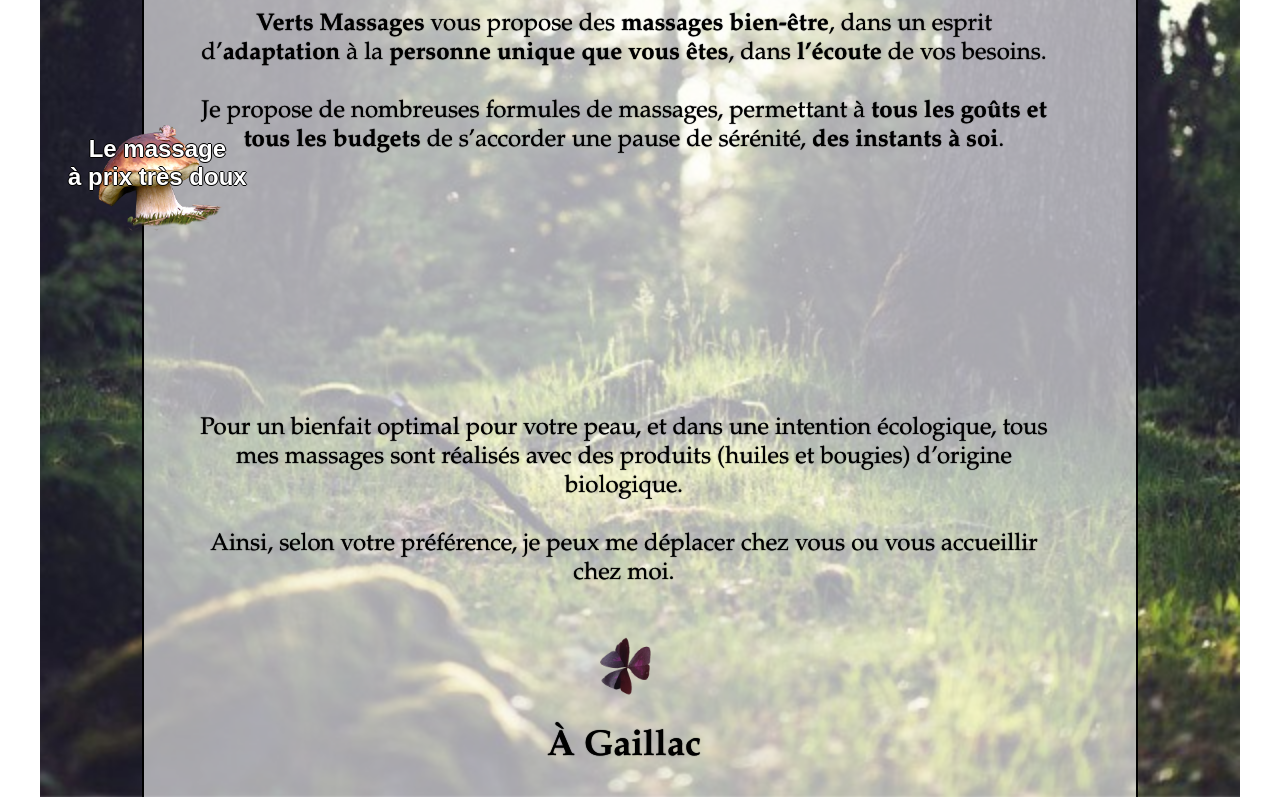
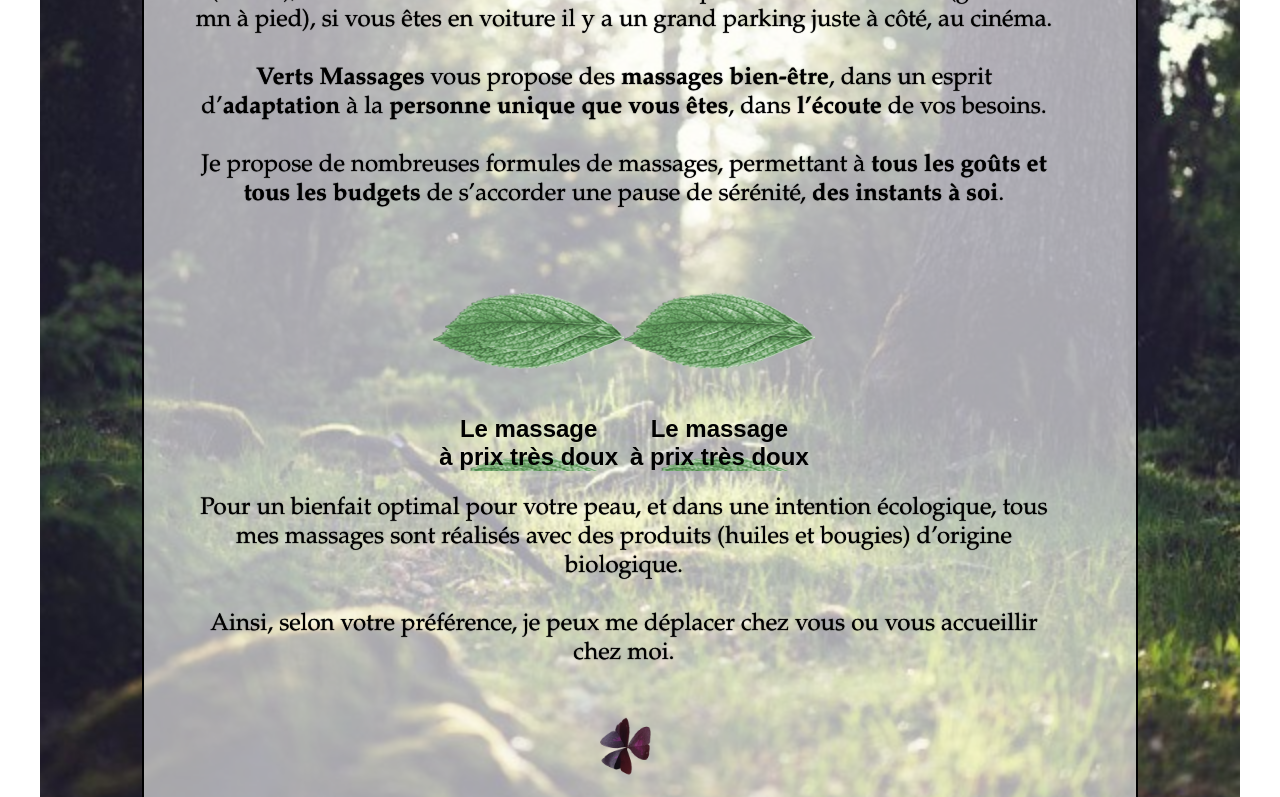
Before and after one commit to RomainDelran/VertsMassage, a Vue app: page / in a window 1280 px wide. Shown: the part 1080-1877 px from the top of the page. Built offline with nearby package versions, Linux system fonts and the light colour scheme; a web font is replaced by a local one.

Commit message:
Avant modification Article

```diff
--- a/src/App.vue
+++ b/src/App.vue
@@ -135,44 +135,46 @@
 /* Modification Laura cépe*/
 
 
-.texteChampignons{
-  position: relative;
-  top: -5em;
+
+
+.texteArticle{
+
+  top: 5em;
   font-size: 1.8em;
     text-align:center;
-    text-shadow: -1px 0 black, 0 1px black,
-      1px 0 black, 0 -1px black;
-      color: rgb(255, 255, 255);
+
+      color: rgb(0, 0, 0);
+
+  background-image:url("~@/assets/CepeBonneTaille.png");
 }
 
-.boutonChampignon1{
-  /*
-position:absolute ;
-left: 025em;
-top: 105em;
+.boutonFeuilleArticle{
+  background-image:url("~@/assets/CepeBonneTaille.png");
+
+
+
+
+/*left: -35em;
+top: -6em;
 */
-position:relative ;
-left: -35em;
-top: -6em;
-height: 50px;
+height: 15em;
 background-color: #00000000;
 
 
     border: none;
 
-    z-index: 1;
+
     cursor: pointer;
     font-family:'Papyrus', sans-serif;
-
+    z-index: -5;
 
 }
 
-.imageChampignon1 {
+.imageFeuilleArticle {
   position: relative;
-  top: 0em;
-  left: 0em;
-  z-index: -1;
-height: 8em;
+ z-index: auto;
+
+height: 10em;
 }
 
 
@@ -458,7 +460,7 @@
   }
 
 .TexteContenuPresentation{
-  padding: 2em 2em 2em 2em;
+  padding: 2em 2em 1em 2em;
   font-size: 1.5em;
   color: #000000;
 }
@@ -584,7 +586,7 @@
         background-size: 100em;
         background-position: center;
 
-       z-index: 11;
+        z-index: auto;
 
     }
 
@@ -598,8 +600,8 @@
 
         padding: 1em 2em 1em 2em;
         color: #700086;
-        z-index: 2;
-
+        z-index: 11;
+        cursor: pointer;
     }
 
     .boutonMasquerLeMenu{
@@ -610,6 +612,7 @@
         padding: 0.5em 1em 0.5em 1em;
         color: rgb(255, 255, 255);
 
+        z-index: 11;
        position: absolute;
        right:02em ;
        top: 01em;
@@ -620,7 +623,7 @@
       position: absolute;
        right:0em ;
       width: 100%;
-      z-index: -2;
+      z-index: 9;
 
     }
 
@@ -628,7 +631,7 @@
 
     .FeuilleBoutonAccueil{
       position: absolute;
-      z-index: -1;
+      z-index: -2;
       right: -1.5em;
       top: -0.2em;
       height: 3.7em;
--- a/src/views/AcceuilView.vue
+++ b/src/views/AcceuilView.vue
@@ -14,6 +14,7 @@
 
     </p>
 
+    <p><br/><br/></p>
   </div>
 
 
@@ -61,15 +62,26 @@
 
       </p>
 
-      <button class="boutonChampignon1" type="button" >
+      <div class="1ereLigneArticles">
 
-                <img src=".././assets/CepeBonneTaille.png" class="imageChampignon1">
-                <h2 class="texteChampignons">
-                <strong>Le massage <br/>
-                  à prix très doux</strong>
-                </h2>
-          </button>
+        <button class="boutonFeuilleArticle" type="button" >
 
+                <img src=".././assets/CepeBonneTaille.png" class=" imageFeuilleArticle">
+                        <h2 class="texteArticle">
+                        <strong>Le massage <br/>
+                          à prix très doux</strong>
+                        </h2>
+        </button>
+
+            <button class="boutonFeuilleArticle" type="button" >
+
+              <img src=".././assets/CepeBonneTaille.png" class=" imageFeuilleArticle">
+                  <h2 class="texteArticle">
+                  <strong>Le massage <br/>
+                    à prix très doux</strong>
+                  </h2>
+            </button>
+        </div>
 
        <p class="texteAcceuilParagrapheB textesAcceuille">
 
--- a/src/views/ContactView.vue
+++ b/src/views/ContactView.vue
@@ -1,7 +1,7 @@
 <template>
         <div class="helloContact">
 
-  <br/>
+          <p><br/><br/><br/><br/></p>
   <h1 class="VertsMassagesLogo">Verts Massages</h1>
 
 <h2 class="TitrePresentation"><strong>Contact</strong>
--- a/src/views/PresentationView.vue
+++ b/src/views/PresentationView.vue
@@ -1,7 +1,7 @@
 <template>
     <div class="hello">
 
-      <br/>
+      <p><br/><br/><br/><br/></p>
       <h1 class="VertsMassagesLogo">Verts Massages</h1>
 
     <h2 class="TitrePresentation">Confiance en soi, Conscience de soi</h2>
--- a/src/views/PrestationTarifsView.vue
+++ b/src/views/PrestationTarifsView.vue
@@ -1,7 +1,7 @@
 <template>
         <div class="hello">
 
-  <br/>
+          <p><br/><br/><br/><br/></p>
   <h1 class="VertsMassagesLogo">Verts Massages</h1>
 
 <h2 class="TitrePresentation">Prestations et tarifs
```
Also changed, not shown: src/assets/ArbreMenu2.png, src/assets/CepeBonneTaille.png.
